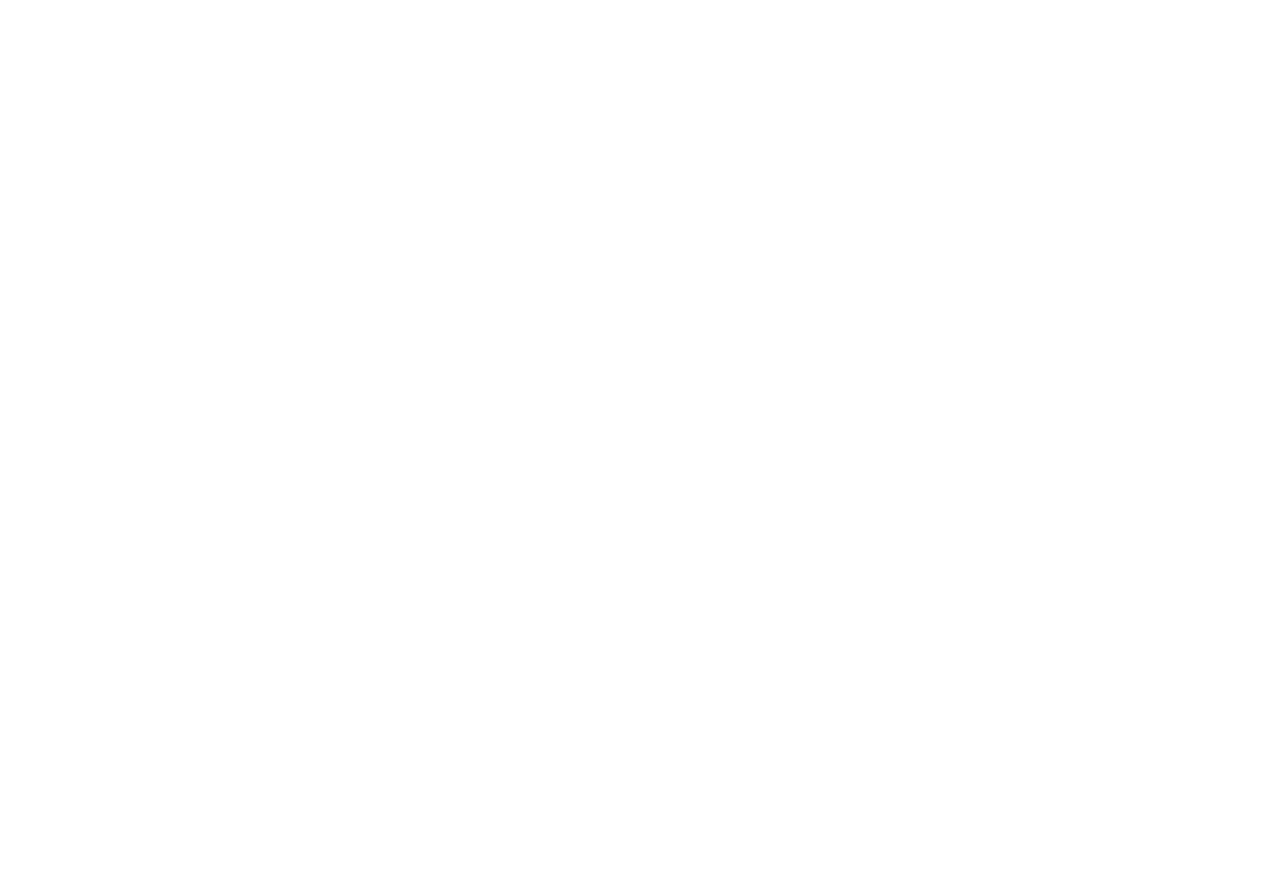
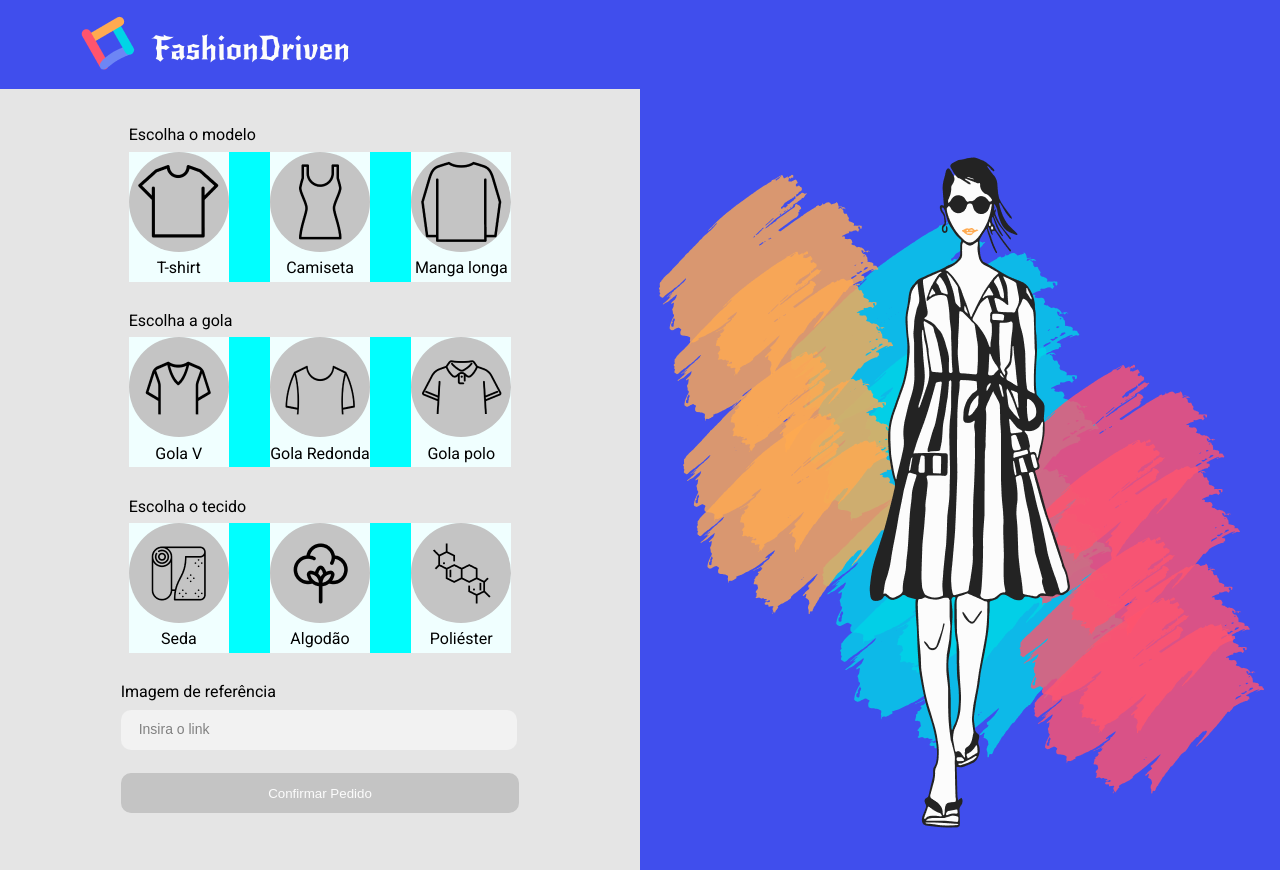
Before and after one commit to MoniqueMSouza/Projeto_Fashion-Driven, a plain HTML site: page index.html in a window 1280 px wide. Shown: the top 870 px of the page. Before the commit the page ends 800 px from the top, so only its background shows below. Drawn offline with Linux system fonts and the light colour scheme.

Commit message:
Layout Estatico

```diff
--- a/estilo.css
+++ b/estilo.css
@@ -0,0 +1,158 @@
+body {
+    font-family: 'Roboto', sans-serif;
+}
+
+.pagina {
+    width: 100%;
+    height: 100%;
+    background-color: black;
+}
+
+.cabecalho {
+    width: 100%;
+    height: 89px;
+    background-color: #404EED;
+    display: flex;
+    align-items: center;
+}
+
+.logo {
+    margin-left: 80px;
+}
+
+.principal {
+    width: 100%;
+    height: 784px;
+    background-color: red;
+    display: flex;
+
+}
+
+.fazerPedido {
+    width: 50%;
+    height: 784px;
+    background-color: #E5E5E5;
+    display: flex;
+    flex-direction: column;
+    align-items: center;
+    padding-top: 38.3px;
+    box-sizing: border-box;
+
+}
+
+.textosFazerPedido {
+    Weight: 400;
+    Size: 18px;
+}
+
+.modelo,
+.gola,
+.tecido {
+    width: 382.5px;
+    margin-top: 8.5px;
+    margin-bottom: 31.2px;
+    height: 130px;
+    background-color: aqua;
+    display: flex;
+    justify-content: space-between;
+}
+
+.modelo1,
+.modelo2,
+.modelo3,
+.gola1,
+.gola2,
+.gola3,
+.tecido1,
+.tecido2,
+.tecido3 {
+    width: 100px;
+    height: 130px;
+    background-color: azure;
+    display: flex;
+    flex-direction: column;
+    align-items: center;
+}
+
+.selecionarModelo1,
+.selecionarModelo2,
+.selecionarModelo3,
+.selecionarGola1,
+.selecionarGola2,
+.selecionarGola3,
+.selecionarTecido1,
+.selecionarTecido2,
+.selecionarTecido3 {
+    width: 100px;
+    height: 100px;
+    margin-bottom: 8.3px;
+    display: flex;
+    align-items: center;
+    justify-content: center;
+    background-color: #C4C4C4;
+    border-radius: 50%;
+}
+
+.img {
+    width: 50%;
+    height: 784px;
+    background-color: #404EED;
+    background-image: url("arquivos/ilustração.png");
+    background-repeat: no-repeat;
+    background-position: center;
+}
+
+.finalizarPedido {
+    display: flex;
+    flex-direction: column;
+
+}
+
+input {
+    margin-top: 9.3px;
+    margin-bottom: 23.8px;
+    Width: 396.27px;
+    Height: 40px;
+    padding-left: 18px;
+    box-sizing: border-box;
+    background-color: #F2F2F2;
+    border-radius: 10px;
+    border: none;
+    outline: 0;
+
+}
+
+input::placeholder{
+    color: #818181;
+    font-size: 14px;
+
+}
+
+.ConfirmarPedidoCinza{
+    Width:398.61px;
+    Height:40px;
+    border-radius: 10px;
+    background-color:#C4C4C4;
+    color:#FCFCFC;
+    border: none;
+    outline: 0;
+}
+.ConfirmarPedidoAzul{
+    Width:398.61px;
+    Height:40px;
+    border-radius: 10px;
+    background-color: #404EED;
+    color: #FCFCFC;
+    border: none;
+    outline: 0;
+}
+
+.esconder{
+    display: none;
+}
+
+.ultimosPedidos {
+    width: 100%;
+    height: 342px;
+    background-color: #F2F2F2;
+}
--- a/index.html
+++ b/index.html
@@ -1,15 +1,113 @@
 <!DOCTYPE html>
 <html lang="pt-br">
+
 <head>
     <meta charset="UTF-8">
     <meta http-equiv="X-UA-Compatible" content="IE=edge">
     <meta name="viewport" content="width=device-width, initial-scale=1.0">
     <link rel="stylesheet" href="reset.css">
     <link rel="stylesheet" href="estilo.css">
+    <link rel="preconnect" href="https://fonts.googleapis.com">
+    <link rel="preconnect" href="https://fonts.gstatic.com" crossorigin>
+    <link href="https://fonts.googleapis.com/css2?family=Roboto:wght@400;700&display=swap" rel="stylesheet">
     <title>Fashion Driven</title>
 </head>
+
 <body>
+    <div class="pagina">
 
+        <div class="cabecalho">
+            <div class="logo">
+                <img src="arquivos/Logo.png">
+            </div>
+        </div>
+
+        <div class="principal">
+            <div class="fazerPedido">
+                <div class="opcoes">
+                    <div class="textosFazerPedido">Escolha o modelo</div>
+                    <div class="modelo">
+                        <div class="modelo1">
+                            <div class="selecionarModelo1">
+                                <img src="arquivos/tshirt.png">
+                            </div>
+                            <div class="textosFazerPedido">T-shirt</div>
+                        </div>
+                        <div class="modelo2">
+                            <div class="selecionarModelo2">
+                                <img src="arquivos/Camiseta.png">
+                            </div>
+                            <div class="textosFazerPedido">Camiseta</div>
+                        </div>
+
+                        <div class="modelo3">
+                            <div class="selecionarModelo3">
+                                <img src="arquivos/Mangalonga.png">
+                            </div>
+                            <div class="textosFazerPedido">Manga longa</div>
+                        </div>
+                    </div>
+
+                    <div class="textosFazerPedido">Escolha a gola</div>
+                    <div class="gola">
+                        <div class="gola1">
+                            <div class="selecionarGola1">
+                                <img src="arquivos/GolaV.png">
+                            </div>
+                            <div class="textosFazerPedido">Gola V</div>
+                        </div>
+                        <div class="gola2">
+                            <div class="selecionarGola2">
+                                <img src="arquivos/GolaRedonda.png">
+                            </div>
+                            <div class="textosFazerPedido">Gola Redonda</div>
+                        </div>
+                        <div class="gola3">
+                            <div class="selecionarGola3">
+                                <img src="arquivos/GolaPolo.png">
+                            </div>
+                            <div class="textosFazerPedido">Gola polo</div>
+                        </div>
+                    </div>
+
+                    <div class="textosFazerPedido">Escolha o tecido</div>
+                    <div class="tecido">
+                        <div class="tecido1">
+                            <div class="selecionarTecido1">
+                                <img src="arquivos/Seda.png">
+                            </div>
+                            <div class="textosFazerPedido">Seda</div>
+                        </div>
+                        <div class="tecido2">
+                            <div class="selecionarTecido2">
+                                <img src="arquivos/Algodão.png">
+                            </div>
+                            <div class="textosFazerPedido">Algodão</div>
+                        </div>
+                        <div class="tecido3">
+                            <div class="selecionarTecido3">
+                                <img src="arquivos/Poliester.png">
+                            </div>
+                            <div class="textosFazerPedido">Poliéster</div>
+                        </div>
+                    </div>
+                </div>
+<div class="finalizarPedido">
+                <div class="textosFazerPedido">Imagem de referência</div>
+                <input type="text" placeholder="Insira o link">
+                <button class="ConfirmarPedidoCinza">Confirmar Pedido</button>
+                <button class="ConfirmarPedidoAzul esconder">Confirmar Pedido</button>
+            </div>
+            </div>
+            <div class="img"></div>
+        </div>
+
+        <div class="ultimosPedidos"></div>
+
+
+
+    </div>
     <script src="script.js"></script>
 </body>
+
 </html>
--- a/script.js
+++ b/script.js
@@ -0,0 +1,14 @@
+BuscarPedidos();
+
+
+// Buscar pedidos no servidor
+function BuscarPedidos(){
+
+    const promessa =axios.get('https://mock-api.driven.com.br/api/v4/shirts-api/shirts');
+    promessa.then(BuscouPedidos);
+}
+
+function BuscouPedidos(resposta){
+    alert('deu Certoooo!')
+    console.log(resposta.data)
+}
```
Also changed, not shown: arquivos/Algodão.png (added), arquivos/Blusa1.png (added), arquivos/Blusa2.png (added), arquivos/Blusa3.png (added), arquivos/Blusa4.png (added), arquivos/Blusa5.png (added), arquivos/Camiseta.png (added), arquivos/GolaPolo.png (added), arquivos/GolaRedonda.png (added), arquivos/GolaV.png (added), arquivos/Logo.png (added), arquivos/Mangalonga.png (added), arquivos/Poliester.png (added), arquivos/Seda.png (added), 2 more files.
